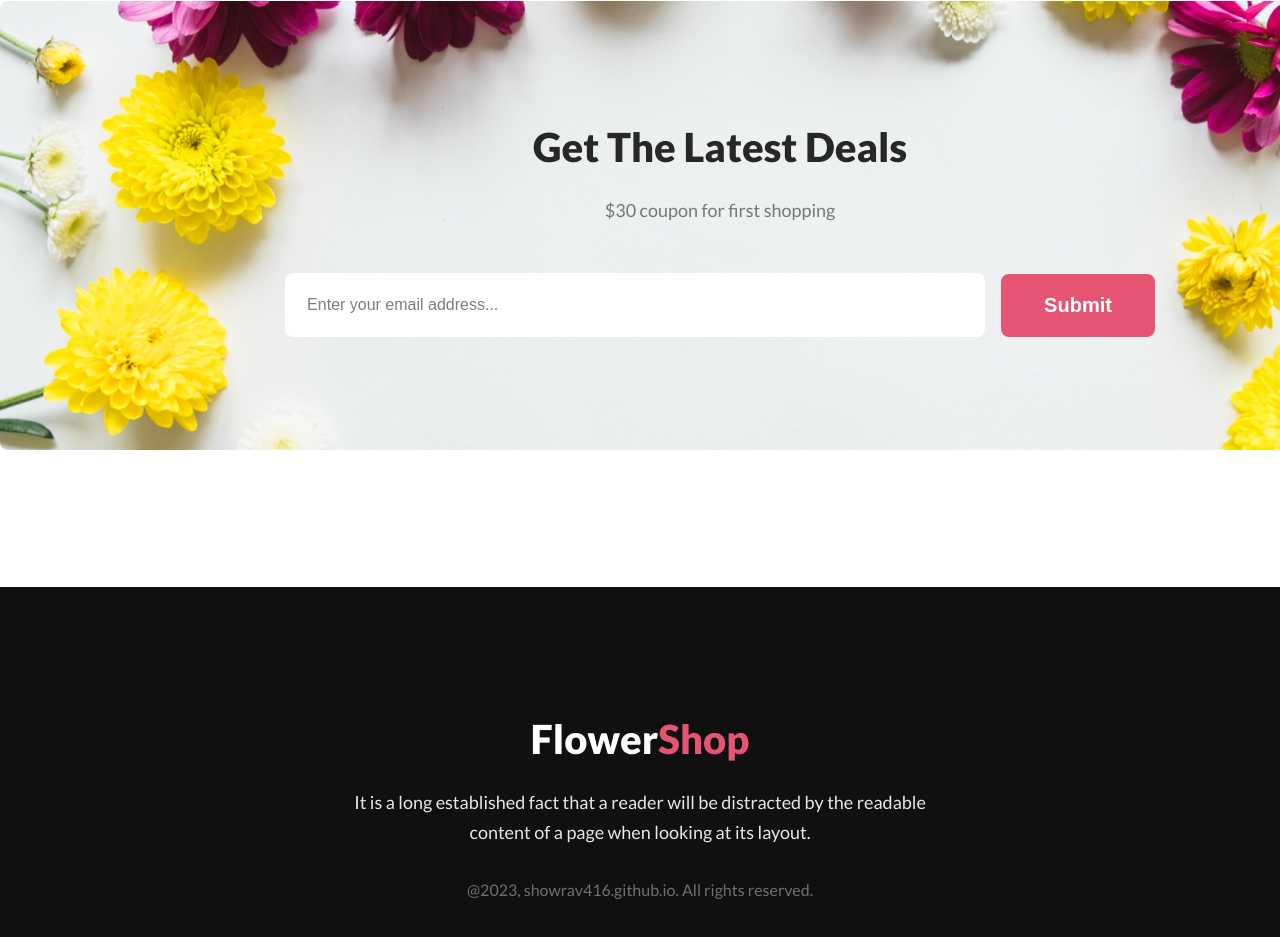
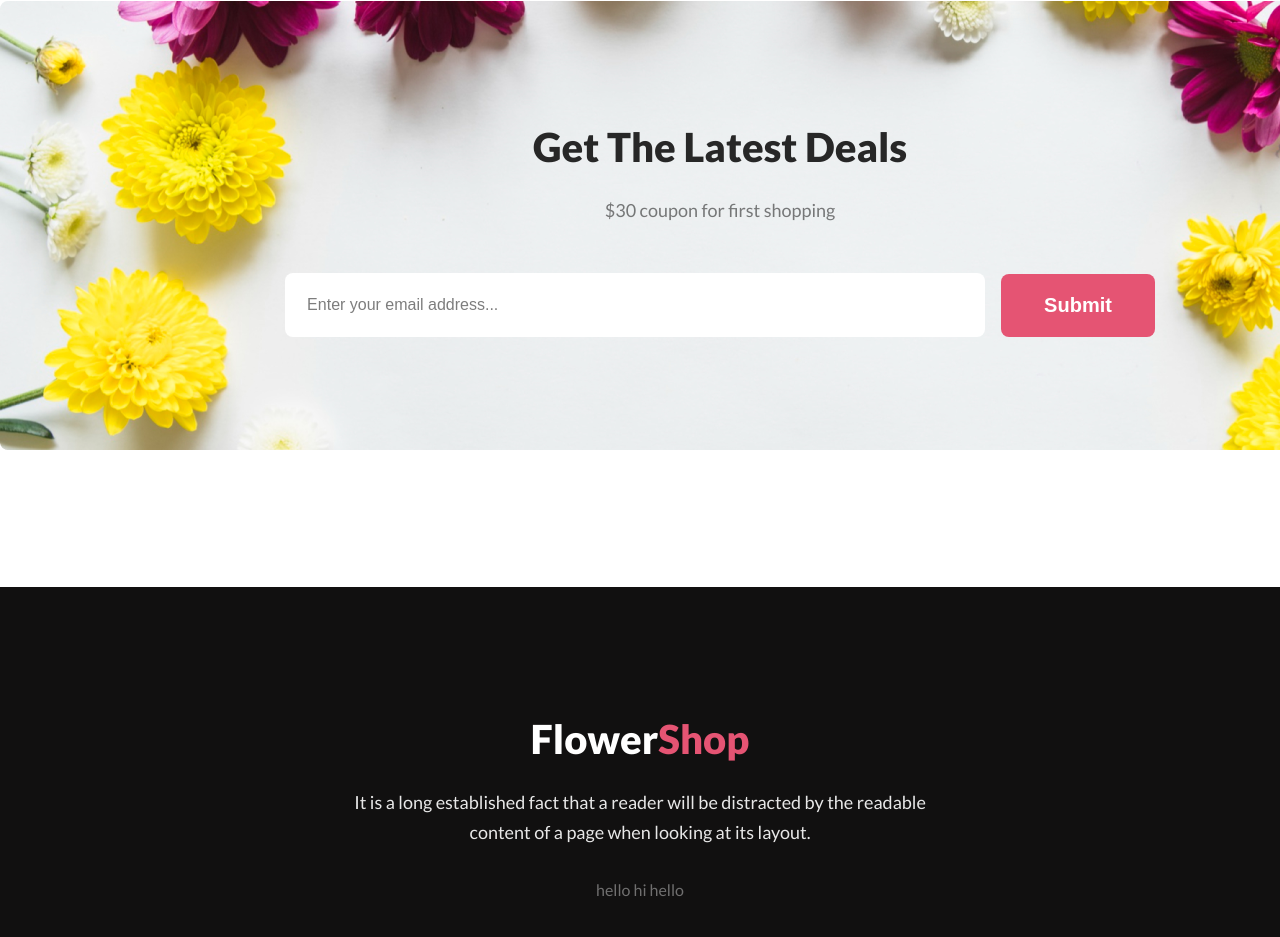
Before and after one commit to showrav416/online-flower-shop-showrav, a plain HTML site: page index.html in a window 1280 px wide. Shown: the part 3833-4770 px from the top of the page. Drawn offline with Linux system fonts and the light colour scheme.

Commit message:
test submit

```diff
--- a/index.html
+++ b/index.html
@@ -176,7 +176,8 @@
             content of a page when looking at its layout.
           </p>
           <p class="copy-rights">
-            @2023, showrav416.github.io. All rights reserved.
+            <!-- @2023, showrav416.github.io. All rights reserved. -->
+            hello hi hello
           </p>
         </div>
       </footer>
```
